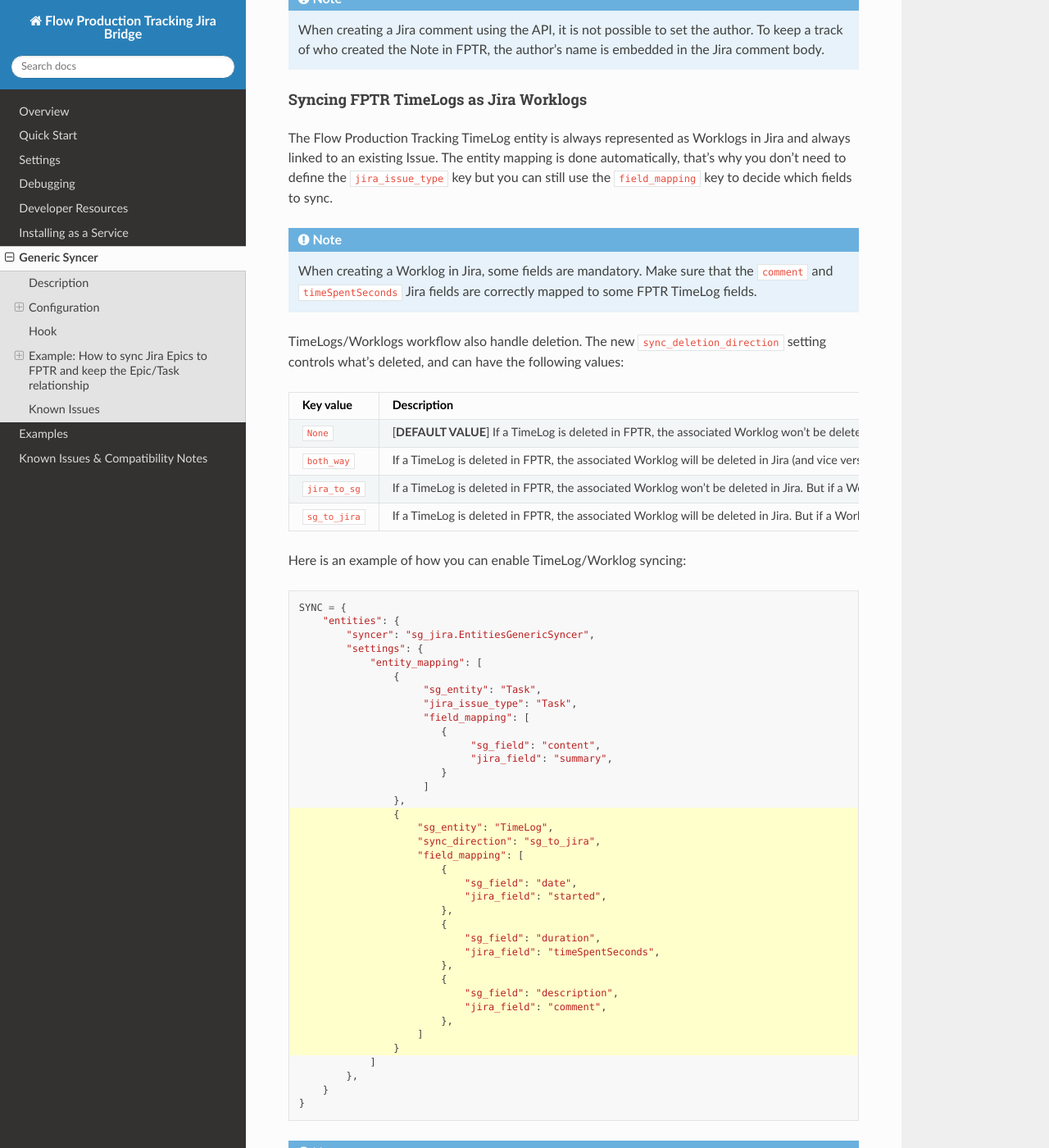
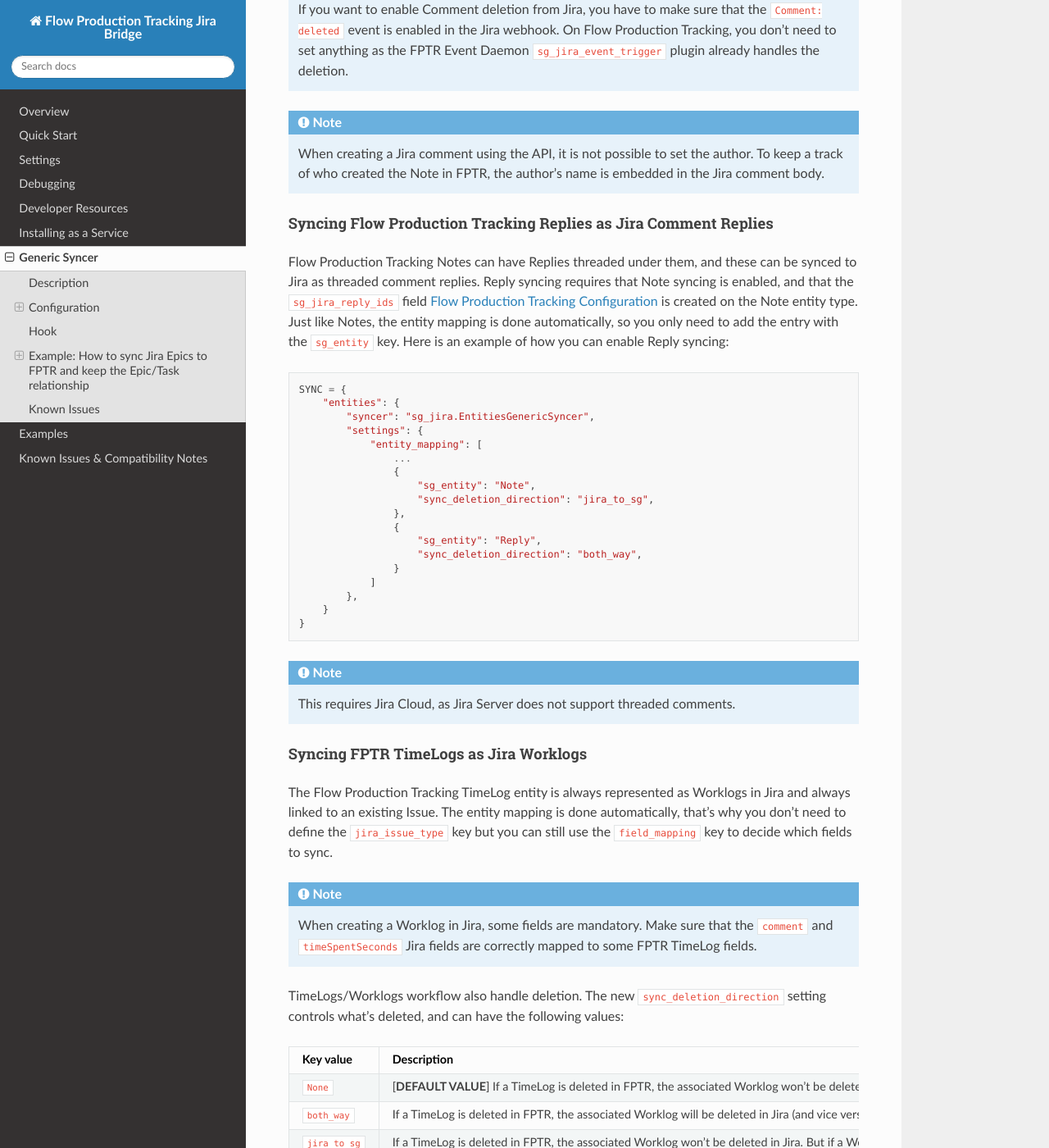
Before and after one commit to shotgunsoftware/sg-jira-bridge, a Sphinx documentation site: the page built from docs/generic_syncer.rst, in a window 1280 px wide and 1400 px high, scrolled down 7380 px. Shown: the whole window at 82% size. Built offline with Sphinx 7.4.7 and the Read the Docs theme 3.1.0, drawn with Linux system fonts in a browser that asks for light colours; some of the changed text lies outside the part shown.

Commit message:
adding documentation

```diff
--- a/docs/generic_syncer.rst
+++ b/docs/generic_syncer.rst
@@ -54,6 +54,9 @@
 .. note::
     The Flow Production Tracking ``TimeLog`` and ``Note`` entities follow a specific workflow. For those entity types, only the
     ``Jira Key`` field is mandatory.
+
+.. note::
+    ``Reply`` entities don't require any fields creating on their own entity type, but they do require a **``Reply IDs``** ``Text`` field with the field code ``sg_jira_reply_ids`` to be created on the Note entity type.
 
 Flow Production Tracking Event Daemon Configuration
 ===================================================
@@ -359,6 +362,41 @@
     When creating a Jira comment using the API, it is not possible to set the author. To keep a track of who created the Note in FPTR, the
     author's name is embedded in the Jira comment body.
 
+.. _syncing-fptr-replies:
+
+Syncing Flow Production Tracking Replies as Jira Comment Replies
+---------------------------------------------
+
+Flow Production Tracking Notes can have Replies threaded under them, and these can be synced to Jira as threaded comment replies.
+Reply syncing requires that Note syncing is enabled, and that the ``sg_jira_reply_ids`` field :ref:`entity-sync-fptr-config` is created on the Note entity type.
+Just like Notes, the entity mapping is done automatically, so you only need to add the entry with the
+``sg_entity`` key.
+Here is an example of how you can enable Reply syncing:
+
+.. code-block:: python
+    :emphasize-lines: 20,21,22,23
+
+    SYNC = {
+        "entities": {
+            "syncer": "sg_jira.EntitiesGenericSyncer",
+            "settings": {
+                "entity_mapping": [
+                    ...
+                    {
+                        "sg_entity": "Note",
+                        "sync_deletion_direction": "jira_to_sg",
+                    },
+                    {
+                        "sg_entity": "Reply",
+                        "sync_deletion_direction": "both_way",
+                    }
+                ]
+            },
+        }
+    }
+
+.. note:: This requires Jira Cloud, as Jira Server does not support threaded comments.
+
 Syncing FPTR TimeLogs as Jira Worklogs
 --------------------------------------
 
```
